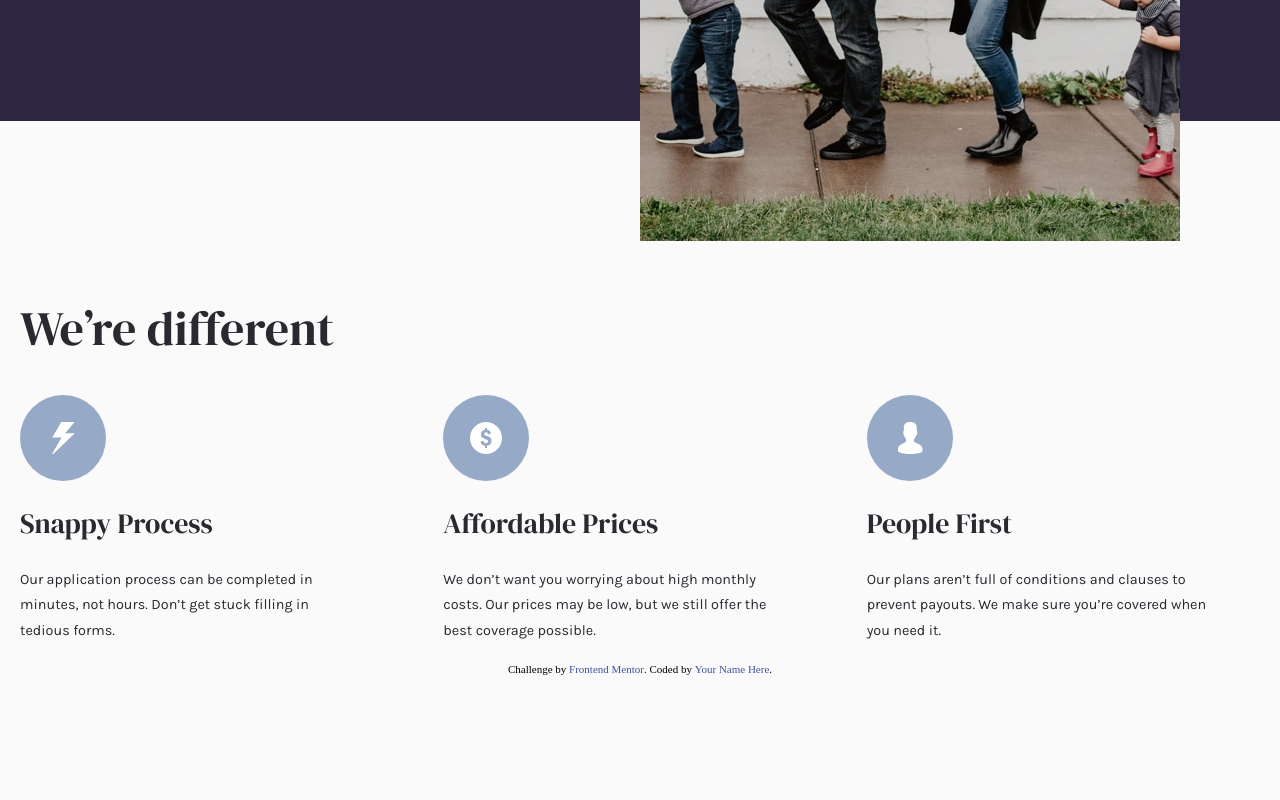
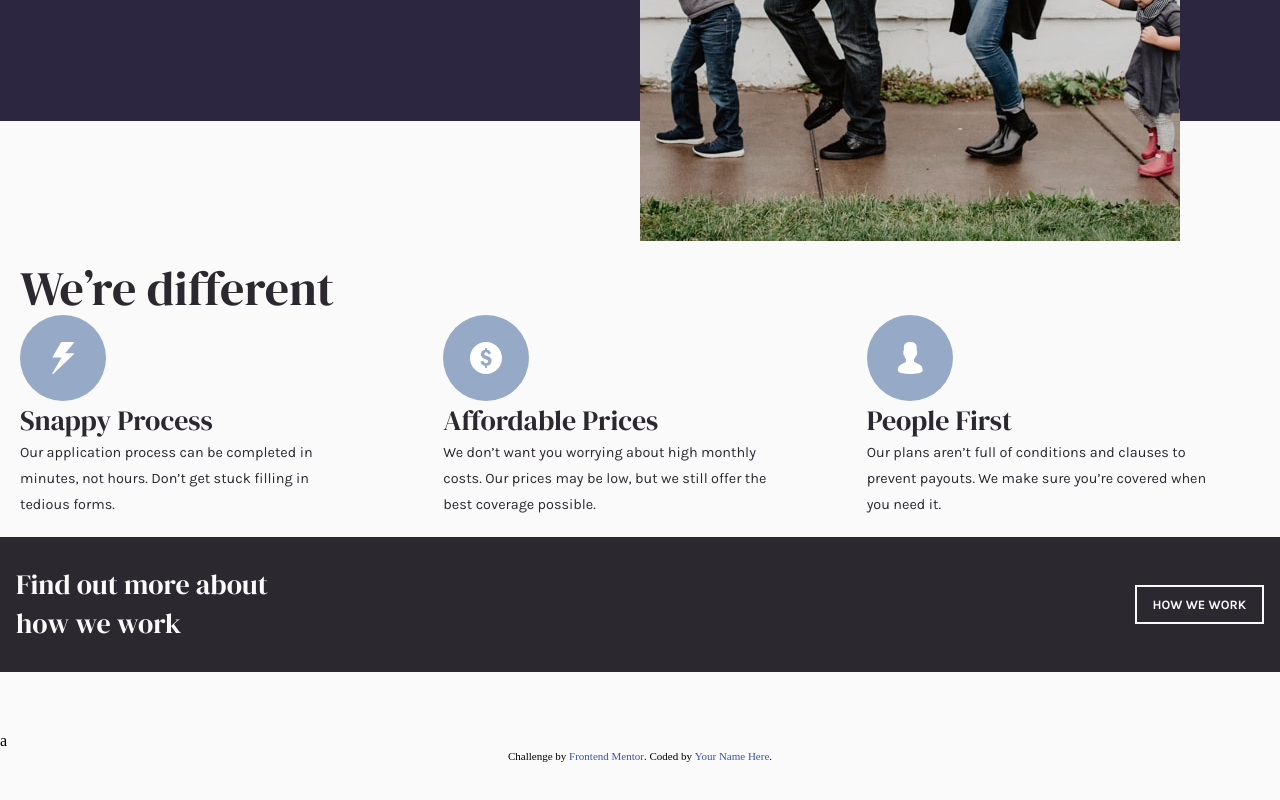
Before and after one commit to FelipeAmorimDev/Insure-landing-page, a plain HTML site: page index.html in a window 1280 px wide. Shown: the part 564-1364 px from the top of the page. Drawn offline with Linux system fonts and the light colour scheme.

Commit message:
Adicionado nova section

```diff
--- a/css/gerais/geral.css
+++ b/css/gerais/geral.css
@@ -5,7 +5,7 @@ margin-bottom: 200px;
 }
 
 
-h1,p{
+h1,h2,h3,p{
   margin:0px;
   padding:0px;
 }
--- a/css/gerais/header.css
+++ b/css/gerais/header.css
@@ -20,8 +20,3 @@
 .nav-menu li > a{
   padding: 8px 16px;
 }
-
-.botao{
-
-  border: 2px solid var(--cor-1);
-}
--- /dev/null
+++ b/css/home/section-wework.css
@@ -0,0 +1,31 @@
+.about-us-more-bg{
+  background-color: var(--cor-1);
+}
+
+.about-us-more{
+  display: flex;
+justify-content: space-between;
+padding: 28px 16px;
+align-items: center;
+margin-bottom: 60px;
+
+}
+
+.about-us-more h2{
+  max-width: 18ch;
+
+}
+.about-us-more a{
+  text-transform: uppercase;
+}
+
+
+@media (max-width:600px) {
+  .about-us-more{
+    padding: 60px;
+    text-align: center;
+  flex-direction: column;
+  gap: 20px;
+  }
+
+}
--- a/css/style.css
+++ b/css/style.css
@@ -5,3 +5,4 @@
 @import url("./gerais/header.css");
 @import url("./home/section-principal.css");
 @import url("./home/section-aboutus.css");
+@import url("./home/section-wework.css");
--- a/css/utilitarios/componentes.css
+++ b/css/utilitarios/componentes.css
@@ -4,4 +4,11 @@
 
 .botao-2{
   border: 2px solid var(--cor-5);
+
 }
+
+.botao-pd{
+  padding: 8px 16px;
+  border: 2px solid var(--cor-5);
+  color: var(--cor-5);
+}
--- a/index.html
+++ b/index.html
@@ -62,7 +62,7 @@
         <div class="img-deco">
         <img src="./images/icon-snappy-process.svg" alt="">
         </div>
-        <h2 class="font-1-l cor-1">Snappy Process</h2>
+        <h3 class="font-1-l cor-1">Snappy Process</h3>
         <p class="font-2-l">Our application process can be completed in minutes, not hours. Don’t get stuck filling in tedious forms.</p>
       </li>
 
@@ -70,7 +70,7 @@
         <div>
         <img src="./images/icon-affordable-prices.svg" alt="">
         </div>
-        <h2 class="font-1-l">Affordable Prices</h2>
+        <h3 class="font-1-l">Affordable Prices</h3>
         <p class="font-2-l">We don’t want you worrying about high monthly costs. Our prices may be low, but we still offer the best coverage possible.</p>
       </li>
 
@@ -78,13 +78,20 @@
         <div>
         <img src="./images/icon-people-first.svg" alt="">
         </div>
-        <h2 class="font-1-l">People First</h2>
+        <h3 class="font-1-l">People First</h3>
         <p class="font-2-l">Our plans aren’t full of conditions and clauses to prevent payouts. We make sure you’re covered when you need it.</p>
       </li>
     </ul>
   </section>
 
+  <section class="about-us-more-bg">
+    <div class="about-us-more">
+    <h2 class="font-1-l cor-5 ">Find out more about how we work</h2>
+    <a href="#" class="botao-1 botao-pd font-2-s-b">How We Work</a>
+  </div>
+  </section>
 
+a
   <div class="attribution">
     Challenge by <a href="https://www.frontendmentor.io?ref=challenge" target="_blank">Frontend Mentor</a>.
     Coded by <a href="#">Your Name Here</a>.
```
